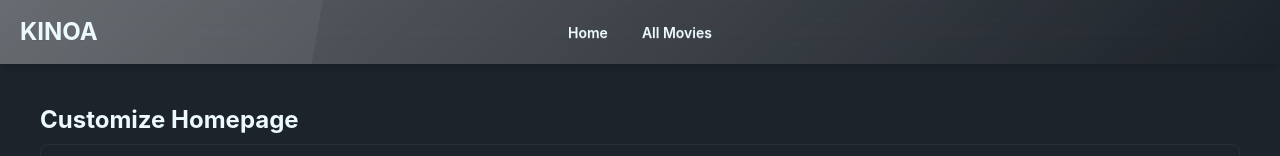
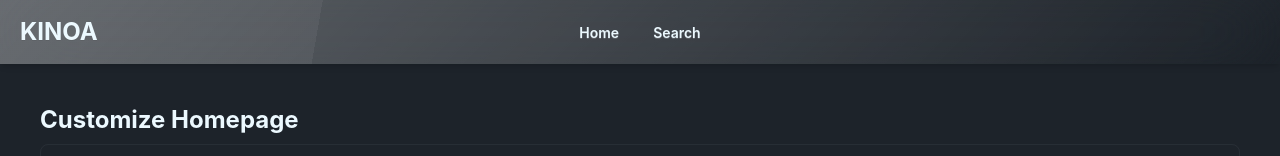
Before and after one commit to yikuansun/free-movies, a SvelteKit app: page /settings in a window 1280 px wide. Shown: the top 156 px of the page. Built offline with nearby package versions, Linux system fonts and the light colour scheme; some icons are missing.

Commit message:
Update menus

```diff
--- a/src/routes/+layout.svelte
+++ b/src/routes/+layout.svelte
@@ -25,7 +25,7 @@
 			Home
 		</a>
 		<a href={resolve('/search')} class="btn btn-ghost">
-			All Movies
+			Search
 		</a>
     </div>
 	<div class="navbar-end mx-3 hidden sm:flex">
@@ -50,7 +50,7 @@
 		<div class="modal-box">
 			<ul class="menu min-h-full w-50 text-lg">
 				<li><a href={resolve('/')} onclick={() => { burgerMenuOpen = false; }}>Home</a></li>
-				<li><a href={resolve('/search')} onclick={() => { burgerMenuOpen = false; }}>All Movies</a></li>
+				<li><a href={resolve('/search')} onclick={() => { burgerMenuOpen = false; }}>Search</a></li>
 				<li><a href={resolve('/settings')} onclick={() => { burgerMenuOpen = false; }}>Settings</a></li>
 			</ul>
 			<button class="btn btn-circle btn-ghost absolute right-5 top-3" title="Close Menu" onclick={() => { burgerMenuOpen = false; }}>
```
